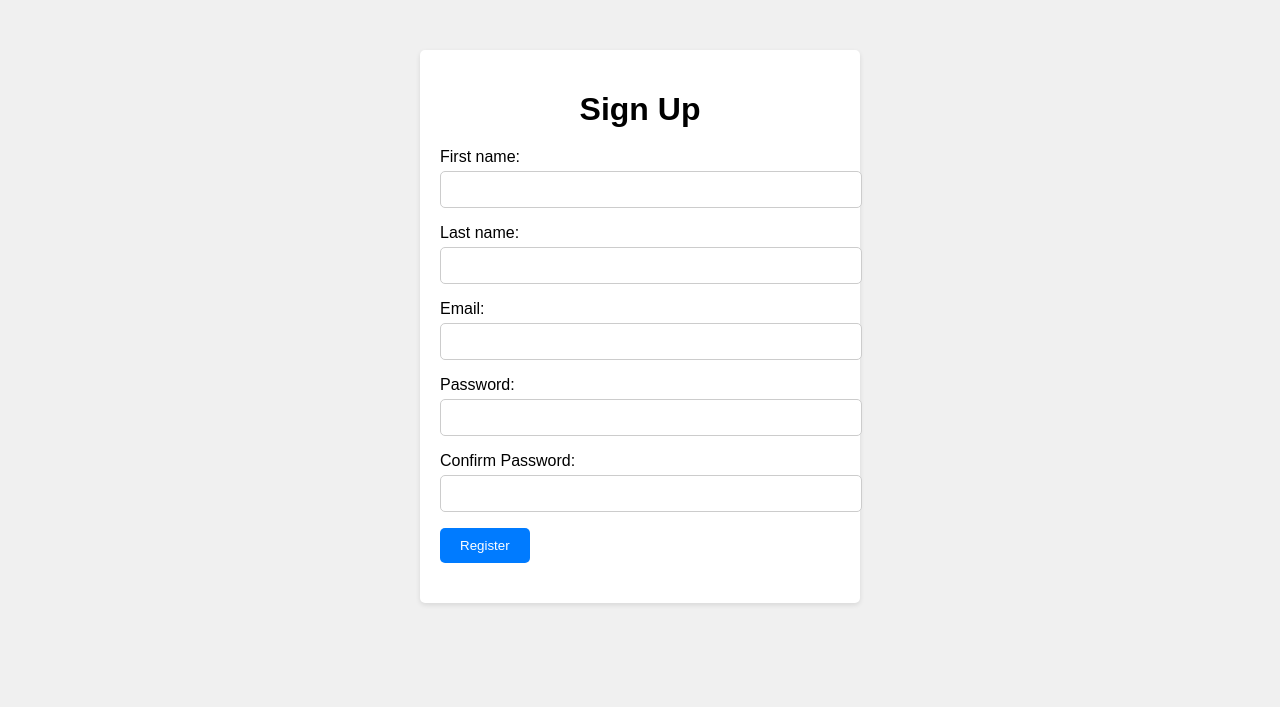
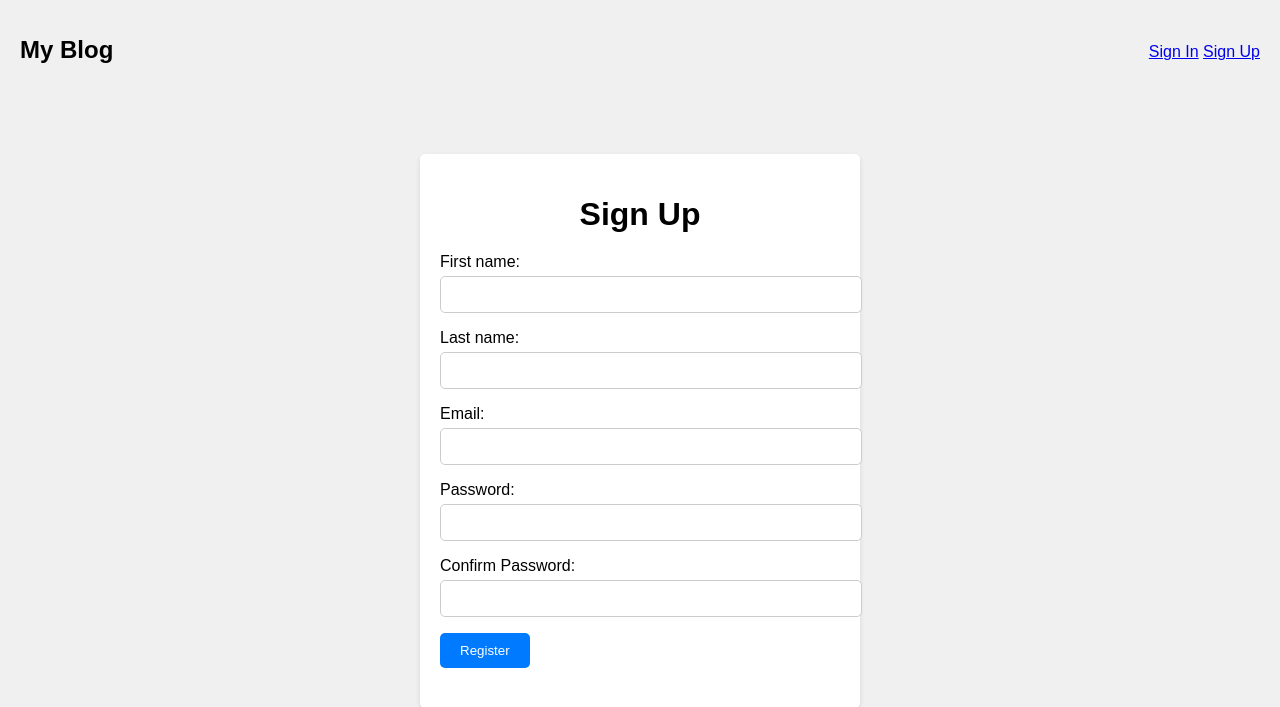
Before and after one commit to javokhirbek1999/blog-project, a Django app: page /register/ in a window 1280 px wide. Shown: the top 707 px of the page. Run offline with Django 5.2, Linux system fonts and the light colour scheme.

Commit message:
Update register.html

```diff
--- a/templates/register.html
+++ b/templates/register.html
@@ -9,6 +9,18 @@
             margin: 0;
             padding: 0;
             background-color: #f0f0f0;
+        }
+        header {
+            background-color: #f0f0f0;
+            padding: 20px;
+            display: flex;
+            justify-content: space-between;
+            align-items: center;
+        }
+
+        .blog-title {
+            font-size: 24px;
+            font-weight: bold;
         }
 
         .container {
@@ -53,9 +65,21 @@
         button[type="submit"]:hover {
             background-color: #0062cc;
         }
+
     </style>
 </head>
 <body>
+    <header>
+        <h1 class="blog-title"><a href="{% url 'home' %}" style="text-decoration: none; color: inherit;">My Blog</a></h1>
+        <nav>
+            {% if user.is_authenticated %}
+                <a href="/admin/" class="nav-link">Admin Panel</a>
+            {% else %}
+                <a href="/admin/login/" class="nav-link">Sign In</a>
+                <a href="{% url 'register' %}" class="nav-link">Sign Up</a>
+            {% endif %}
+        </nav>
+    </header>
     <div class="container">
         <h1>Sign Up</h1>
         <form method="post">
```
